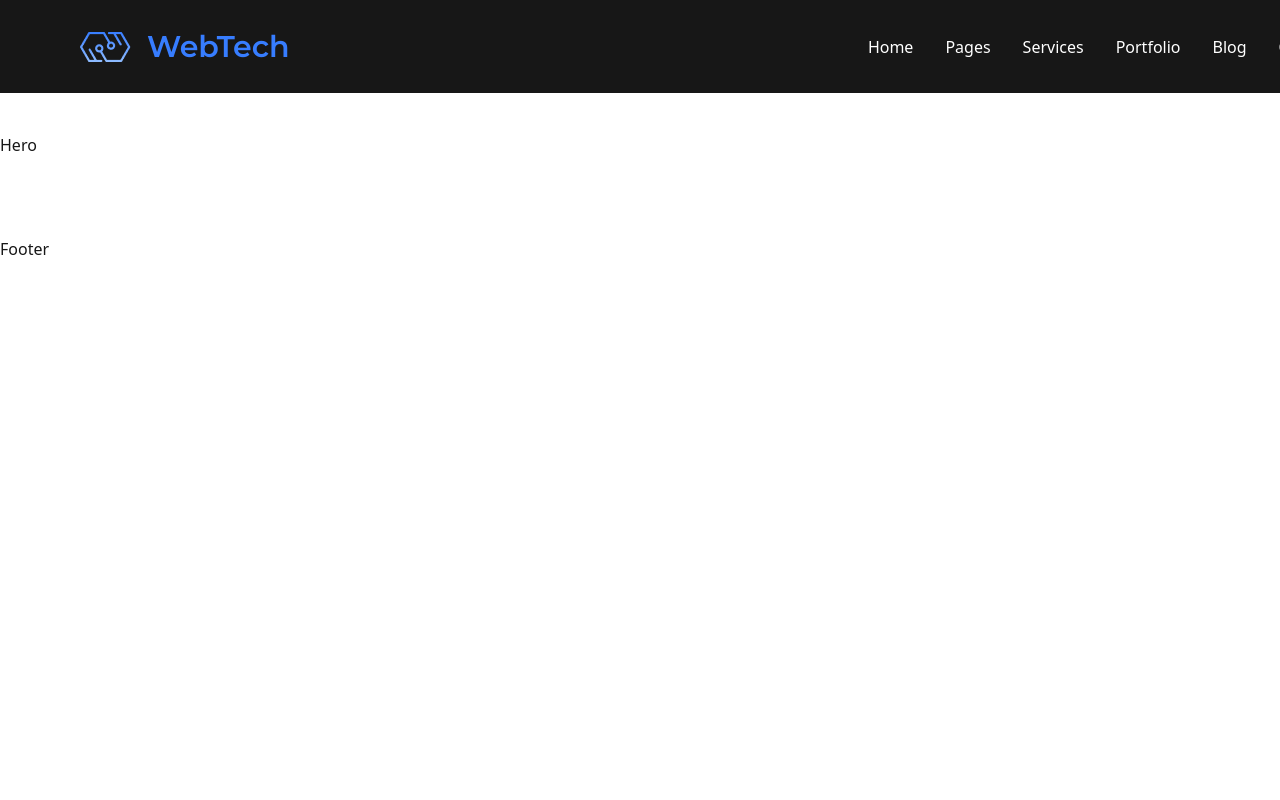
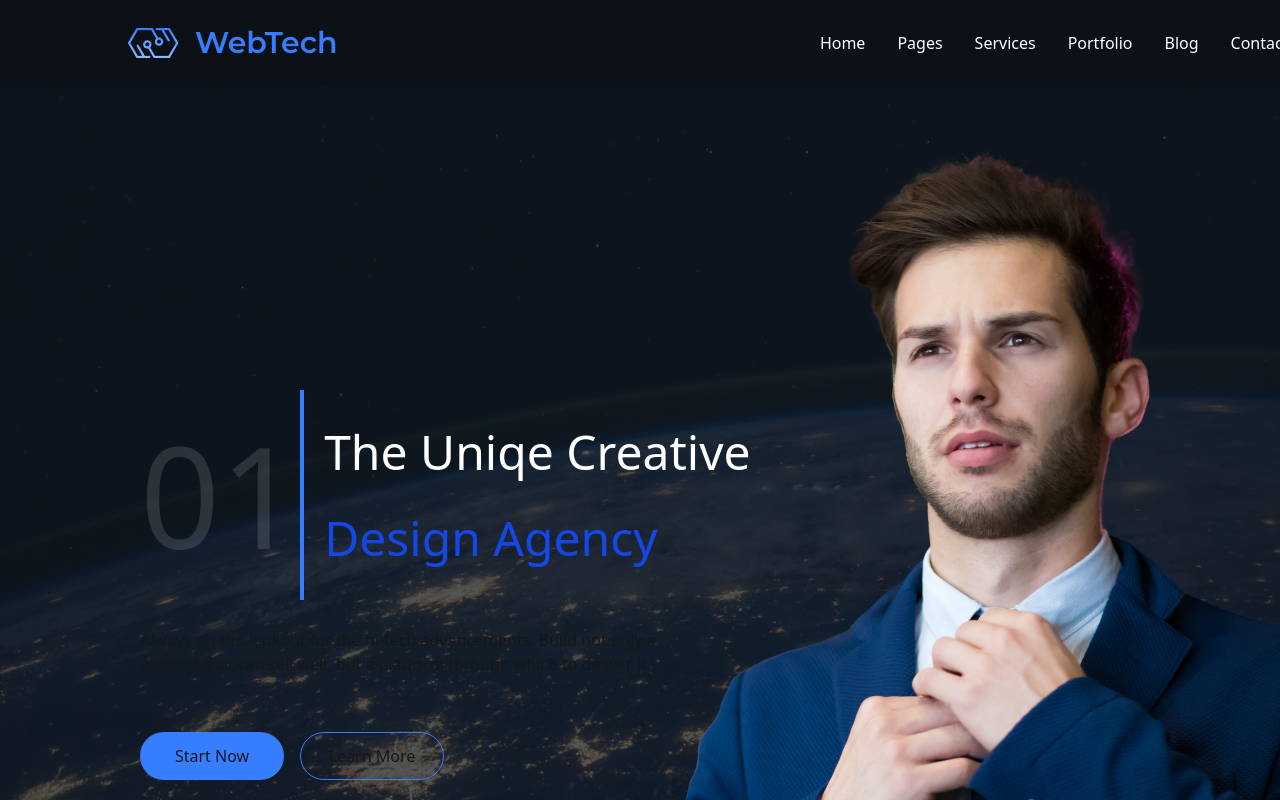
Before and after one commit to DmytroK-goit/webtech, a Next.js app: page / in a window 1280 px wide. Shown: the top 800 px of the page. Built offline with nearby package versions, Linux system fonts and the light colour scheme.

Commit message:
Hero section

```diff
--- a/package.json
+++ b/package.json
@@ -11,7 +11,8 @@
   "dependencies": {
     "next": "16.1.6",
     "react": "19.2.3",
-    "react-dom": "19.2.3"
+    "react-dom": "19.2.3",
+    "sass": "^1.97.3"
   },
   "devDependencies": {
     "@tailwindcss/postcss": "^4",
--- a/src/components/header.jsx
+++ b/src/components/header.jsx
@@ -4,7 +4,7 @@ import Link from "next/link";
 
 export default function Header() {
   return (
-    <header className="bg-[#171717] py-6">
+    <header className="bg-[#0c1117] w-full py-5 px-32">
       <div className="container mx-auto flex justify-between items-center">
         <div className="flex items-center gap-4">
           <Image src={Logo} alt="WebTech logo" width={51} height={30} />
--- a/src/components/hero.jsx
+++ b/src/components/hero.jsx
@@ -1,3 +1,39 @@
+import Link from "next/link";
+import s from "../scss/hero.module.scss";
+
 export default function Hero() {
-  return <section className="py-10">Hero</section>;
+  return (
+    <section
+      className={`${s.hero_section} w-full h-250 pl-35 flex flex-col justify-center`}
+    >
+      <div className="flex max-w-160 items-center gap-5 justify-center">
+        <p className="text-[140px] text-[rgba(255,255,255,0.13)] border-r-4 border-[#377dff]">
+          01
+        </p>
+
+        <h1 className="text-5xl text-white leading-[180%]">
+          The Uniqe Creative{" "}
+          <span className="text-blue-700">Design Agency</span>
+        </h1>
+      </div>
+      <p className="max-w-140 pt-7 ">
+        Always on the lookout for the hi-tech advancements. Build not only a
+        product that can sell well, but a platform through which to deliver it.
+      </p>
+      <div className="flex gap-4 pt-14">
+        <Link
+          href="/"
+          className="flex items-center justify-center p-3 border-none rounded-4xl w-36 h-12 bg-[#377dff]"
+        >
+          Start Now
+        </Link>
+        <Link
+          href="/"
+          className="flex items-center justify-center p-3 border border-[#377dff] rounded-4xl w-36 h-12 bg-transparent"
+        >
+          Learn More
+        </Link>
+      </div>
+    </section>
+  );
 }
--- /dev/null
+++ b/src/scss/hero.module.scss
@@ -0,0 +1,5 @@
+.hero_section {
+  background-image: url(../img//hero/bg_hero.png);
+  background-position: center;
+  background-repeat: no-repeat;
+}
```
Also changed, not shown: src/img/hero/bg_hero.png (added), 1 other file (tests, documents, lock files or other folders).
